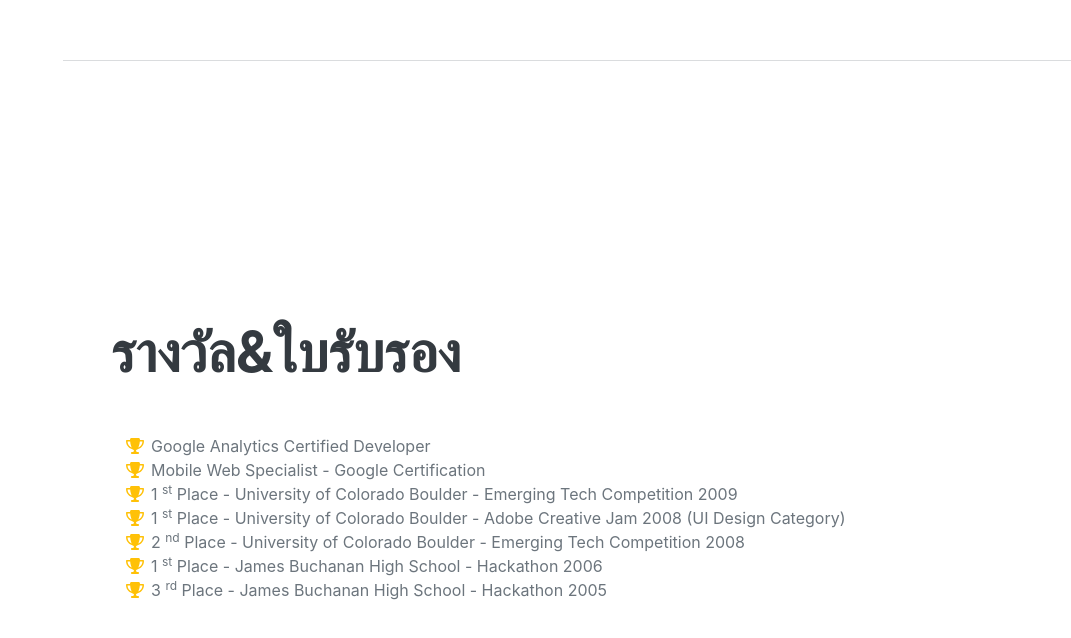
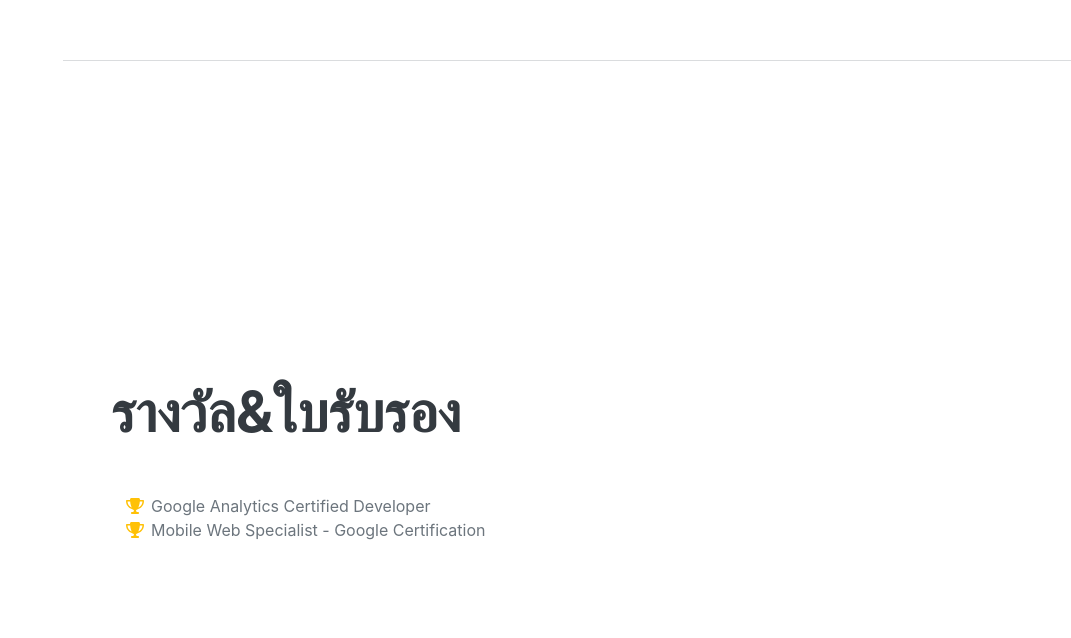
Before and after one commit to phuphaGod/csb-7weg8l, a website: page index.html in a window 1280 px wide. Shown: the part 4229-4867 px from the top of the page, without its empty margins (209-1280 px from the left). Drawn offline with nearby package versions, Linux system fonts and the light colour scheme; a web font is replaced by a local one.

Commit message:
Deployment from Codesandbox.

```diff
--- a/index.html
+++ b/index.html
@@ -228,15 +228,7 @@
             <li class="list-inline-item"><i class="fab fa-html5"></i></li>
             <li class="list-inline-item"><i class="fab fa-css3-alt"></i></li>
             <li class="list-inline-item"><i class="fab fa-js-square"></i></li>
-            <li class="list-inline-item"><i class="fab fa-angular"></i></li>
-            <li class="list-inline-item"><i class="fab fa-react"></i></li>
-            <li class="list-inline-item"><i class="fab fa-node-js"></i></li>
-            <li class="list-inline-item"><i class="fab fa-sass"></i></li>
-            <li class="list-inline-item"><i class="fab fa-less"></i></li>
-            <li class="list-inline-item"><i class="fab fa-wordpress"></i></li>
-            <li class="list-inline-item"><i class="fab fa-gulp"></i></li>
-            <li class="list-inline-item"><i class="fab fa-grunt"></i></li>
-            <li class="list-inline-item"><i class="fab fa-npm"></i></li>
+
           </ul>
           <div class="subheading mb-3">Workflow</div>
           <ul class="fa-ul mb-0">
@@ -297,47 +289,7 @@
               Mobile Web Specialist - Google Certification
             </li>
             <li>
-              <span class="fa-li"
-                ><i class="fas fa-trophy text-warning"></i
-              ></span>
-              1
-              <sup>st</sup>
-              Place - University of Colorado Boulder - Emerging Tech Competition
-              2009
-            </li>
-            <li>
-              <span class="fa-li"
-                ><i class="fas fa-trophy text-warning"></i
-              ></span>
-              1
-              <sup>st</sup>
-              Place - University of Colorado Boulder - Adobe Creative Jam 2008
-              (UI Design Category)
-            </li>
-            <li>
-              <span class="fa-li"
-                ><i class="fas fa-trophy text-warning"></i
-              ></span>
-              2
-              <sup>nd</sup>
-              Place - University of Colorado Boulder - Emerging Tech Competition
-              2008
-            </li>
-            <li>
-              <span class="fa-li"
-                ><i class="fas fa-trophy text-warning"></i
-              ></span>
-              1
-              <sup>st</sup>
-              Place - James Buchanan High School - Hackathon 2006
-            </li>
-            <li>
-              <span class="fa-li"
-                ><i class="fas fa-trophy text-warning"></i
-              ></span>
-              3
-              <sup>rd</sup>
-              Place - James Buchanan High School - Hackathon 2005
+
             </li>
           </ul>
         </div>
```
